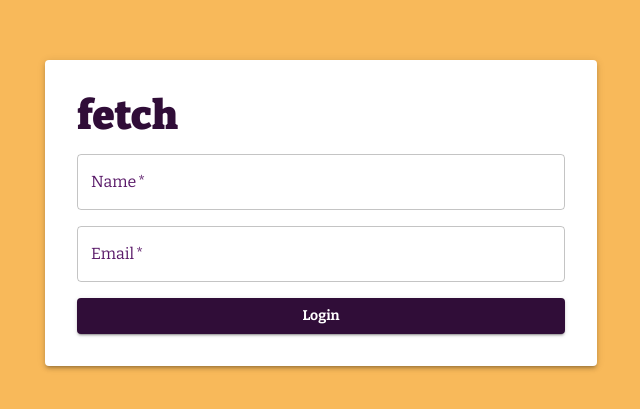
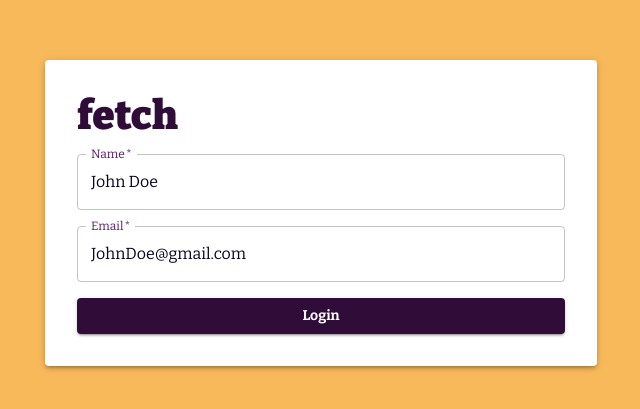
Before and after one commit to jnguyen16243/Fetch-Take-Home, a React (Create React App) app in the folder fetch-dog-app/: page / in a window 1280 px wide. Shown: the part 187-596 px from the top of the page, without its empty margins (319-959 px from the left). Built offline with nearby package versions, Linux system fonts and the light colour scheme; no server answers.

Commit message:
Set default values to login

```diff
--- a/fetch-dog-app/src/pages/Login.tsx
+++ b/fetch-dog-app/src/pages/Login.tsx
@@ -6,7 +6,7 @@ import { useAuth } from "../context/AuthContext.tsx";
 import { User } from "../types";
 
 const Login: React.FC = () => {
-  const [user, setUser] = useState<User>({ name: "", email: "" });
+  const [user, setUser] = useState<User>({ name: "John Doe", email: "JohnDoe@gmail.com" });
   const navigate = useNavigate();
   const { login: setAuth } = useAuth();
   const theme = useTheme();
```
